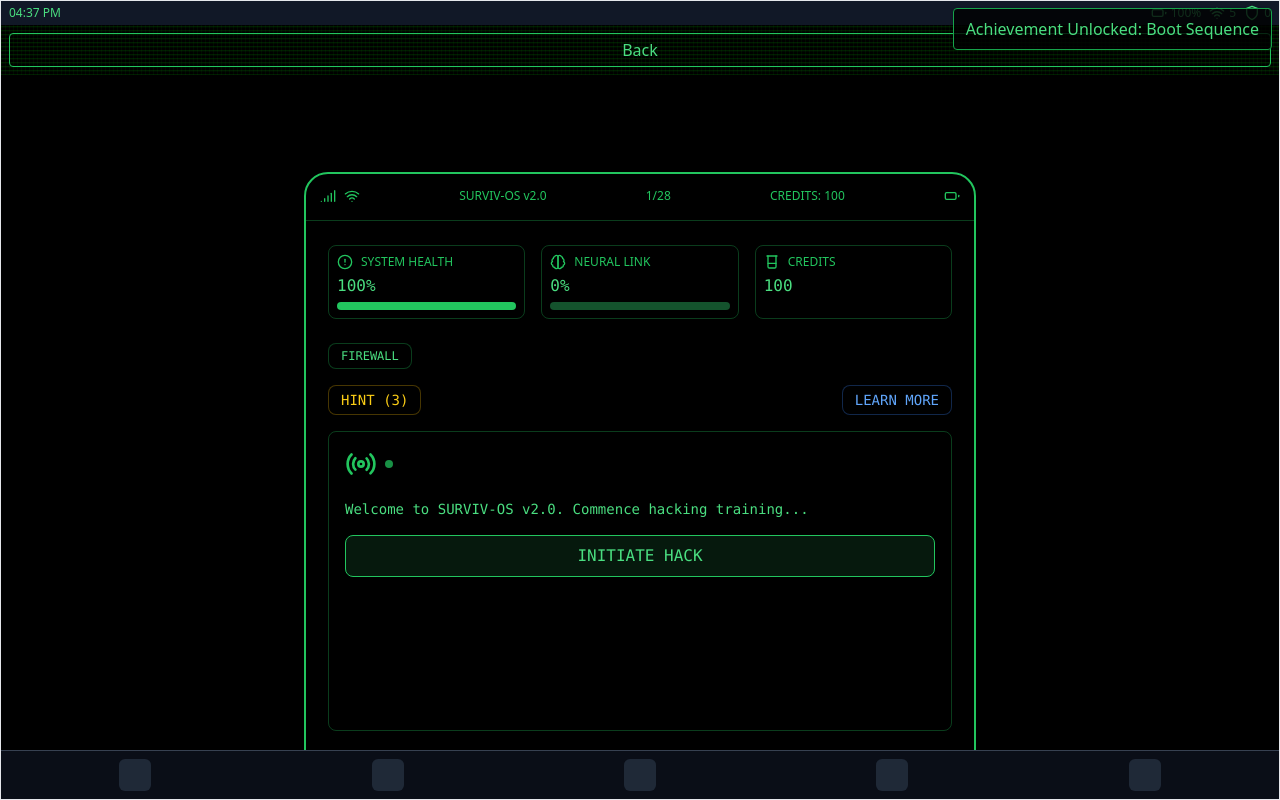
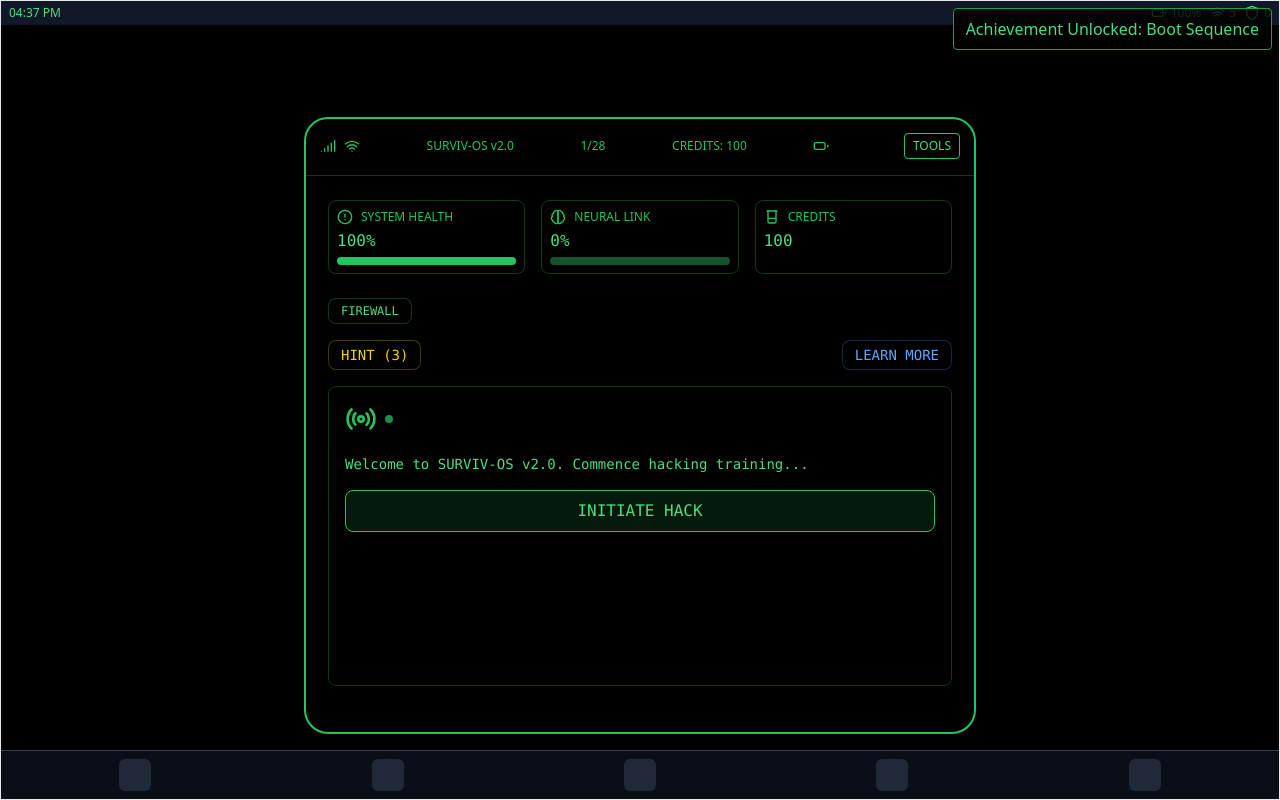
Before and after one commit to kingpinzs/post-apoc-learn, a React (Create React App) app: page / in a window 1280 px wide. Built offline with nearby package versions, Linux system fonts and the light colour scheme.

Commit message:
Make ApocalypseGame primary screen

```diff
--- a/src/App.jsx
+++ b/src/App.jsx
@@ -1,46 +1,11 @@
 import React, { useState } from 'react';
 import { loadSettings } from './lib/settings';
 import { detectQuality } from './hooks/usePerformance';
+import PhoneFrame from './components/PhoneFrame';
 import PerformanceOverlay from './components/PerformanceOverlay';
-import PhoneFrame from './components/PhoneFrame';
-import HomeScreen from './components/HomeScreen';
-import NetworkScanner from './components/NetworkScanner';
-import PortScanner from './components/PortScanner';
-import FirewallApp from './components/FirewallApp';
-import CommunicatorScreen from './components/CommunicatorScreen';
-import MapScreen from './components/MapScreen';
-import DroneScreen from './components/DroneScreen';
-import ScannerScreen from './components/ScannerScreen';
-import TerminalScreen from './components/TerminalScreen';
-import DecryptorScreen from './components/DecryptorScreen';
-import { ScriptBuilderScreen } from './components/scriptbuilder';
-import HandbookScreen from './components/HandbookScreen';
-import StatsScreen from './components/StatsScreen';
-import LogScreen from './components/LogScreen';
-import TrophyRoomScreen from './components/TrophyRoomScreen';
-import SecurityTrainingApp from './components/SecurityTrainingApp';
-import SettingsScreen from './components/SettingsScreen';
-import { TutorialProvider } from "./hooks/useTutorial";
+import ApocalypseGame from './components/Game';
+import { TutorialProvider } from './hooks/useTutorial';
 import usePhoneState from './hooks/usePhoneState';
-
-const appComponents = {
-  communicator: CommunicatorScreen,
-  map: MapScreen,
-  droneControl: DroneScreen,
-  scanner: ScannerScreen,
-  terminal: TerminalScreen,
-  decryptor: DecryptorScreen,
-  scriptBuilder: ScriptBuilderScreen,
-  handbook: HandbookScreen,
-  worldStats: StatsScreen,
-  signalLog: LogScreen,
-  trophyRoom: TrophyRoomScreen,
-  securityTraining: SecurityTrainingApp,
-  networkScanner: NetworkScanner,
-  portScanner: PortScanner,
-  firewall: FirewallApp,
-  settings: SettingsScreen,
-};
 
 const App = () => {
   const params = new URLSearchParams(window.location.search);
@@ -48,68 +13,15 @@ const App = () => {
 
   const [phoneState] = usePhoneState();
   const [settings] = useState(() => loadSettings(detectQuality));
-  // Launch straight into the training module on initial load so the
-  // game interface is visible without selecting an app first.
-  const [currentApp, setCurrentApp] = useState('securityTraining');
-  const [appProps, setAppProps] = useState({});
-  const [animating, setAnimating] = useState(false);
 
-  const handleLaunchApp = (appId, props = {}) => {
-    setAnimating(true);
-    setCurrentApp(appId);
-    setAppProps(props);
-    setTimeout(() => setAnimating(false), 300);
-  };
-
-  const handleBack = () => {
-    setAnimating(true);
-    setCurrentApp(null);
-    setAppProps({});
-    setTimeout(() => setAnimating(false), 300);
-  };
-
-  const Active = currentApp ? appComponents[currentApp] : null;
-
-  return (<TutorialProvider>
-
+  return (
+    <TutorialProvider>
       <PhoneFrame
         batteryLevel={phoneState.batteryLevel}
         networkStrength={phoneState.networkStrength}
         threatLevel={phoneState.activeThreats.length}
       >
-      <div className="relative h-full overflow-hidden">
-        <div
-          className={`absolute inset-0 transition-transform duration-300 ${
-            currentApp ? '-translate-x-full' : 'translate-x-0'
-          } ${animating ? '' : ''}`}
-        >
-          <HomeScreen onLaunchApp={handleLaunchApp} />
-        </div>
-        {Active && (
-          <div
-            className={`absolute inset-0 transition-transform duration-300 ${
-              currentApp ? 'translate-x-0' : 'translate-x-full'
-            } ${animating ? '' : ''}`}
-            data-testid="active-app"
-          >
-            <div className="flex flex-col h-full">
-              <button
-                type="button"
-                onClick={handleBack}
-                className="m-2 px-2 py-1 border border-green-500 text-green-400 rounded"
-                data-testid="back-button"
-              >
-                Back
-              </button>
-              <Active
-                practice={practiceMode}
-                onLaunchApp={handleLaunchApp}
-                {...appProps}
-              />
-            </div>
-          </div>
-        )}
-      </div>
+        <ApocalypseGame practice={practiceMode} />
         <PerformanceOverlay show={settings.performance.debugOverlay} />
       </PhoneFrame>
     </TutorialProvider>
--- a/src/components/Game.jsx
+++ b/src/components/Game.jsx
@@ -24,6 +24,11 @@ import {
   Terminal,
   Binary,
 } from "lucide-react";
+
+import NetworkScanner from "./NetworkScanner";
+import PortScanner from "./PortScanner";
+import FirewallApp from "./FirewallApp";
+import TerminalScreen from "./TerminalScreen";
 
 const toolData = {
   firewall: { cost: 50 },
@@ -121,6 +126,28 @@ const ApocalypseGame = ({ practice = false }) => {
     }
     return initialState;
   });
+
+  const [showTools, setShowTools] = useState(false);
+  const [activeUtility, setActiveUtility] = useState(null);
+  const [utilityProps, setUtilityProps] = useState({});
+
+  const utilityComponents = {
+    networkScanner: NetworkScanner,
+    portScanner: PortScanner,
+    firewall: FirewallApp,
+    terminal: TerminalScreen,
+  };
+
+  const launchUtility = (id, props = {}) => {
+    setActiveUtility(id);
+    setUtilityProps(props);
+    setShowTools(false);
+  };
+
+  const closeUtility = () => {
+    setActiveUtility(null);
+    setUtilityProps({});
+  };
 
   const handleKeyPress = useCallback(
     (e) => {
@@ -1247,6 +1274,14 @@ TIPS FOR THIS CHALLENGE:
             CREDITS: {gameState.credits}
           </div>
           <Battery className="w-4 h-4 text-green-500" />
+          <button
+            type="button"
+            onClick={() => setShowTools((s) => !s)}
+            className="ml-2 px-2 py-1 border border-green-500 text-green-400 rounded text-xs"
+            data-testid="toggle-tools"
+          >
+            {showTools ? 'CLOSE' : 'TOOLS'}
+          </button>
         </div>
 
         {gameState.activeAttack && (
@@ -1510,6 +1545,62 @@ TIPS FOR THIS CHALLENGE:
           )}
         </div>
       </div>
+
+      {showTools && !activeUtility && (
+        <div className="absolute inset-0 bg-black/90 p-4 space-y-2" data-testid="tool-menu">
+          <button
+            type="button"
+            onClick={() => setShowTools(false)}
+            className="mb-2 px-2 py-1 border border-green-500 text-green-400 rounded"
+          >
+            Close
+          </button>
+          <div className="flex flex-wrap gap-2">
+            <button
+              onClick={() => launchUtility('networkScanner')}
+              className="border border-green-500 text-green-400 rounded px-2 py-1 text-xs"
+            >
+              Network Scanner
+            </button>
+            <button
+              onClick={() => launchUtility('portScanner')}
+              className="border border-green-500 text-green-400 rounded px-2 py-1 text-xs"
+            >
+              Port Scanner
+            </button>
+            <button
+              onClick={() => launchUtility('firewall')}
+              className="border border-green-500 text-green-400 rounded px-2 py-1 text-xs"
+            >
+              Firewall
+            </button>
+            <button
+              onClick={() => launchUtility('terminal')}
+              className="border border-green-500 text-green-400 rounded px-2 py-1 text-xs"
+            >
+              Terminal
+            </button>
+          </div>
+        </div>
+      )}
+
+      {activeUtility && (
+        <div className="absolute inset-0 bg-black/90 overflow-auto" data-testid="utility-screen">
+          <button
+            type="button"
+            onClick={closeUtility}
+            className="m-2 px-2 py-1 border border-green-500 text-green-400 rounded"
+          >
+            Back
+          </button>
+          {(() => {
+            const Component = utilityComponents[activeUtility];
+            return Component ? (
+              <Component onLaunchApp={launchUtility} {...utilityProps} />
+            ) : null;
+          })()}
+        </div>
+      )}
     </div>
   );
 };
```
Also changed, not shown: 1 other file (tests, documents, lock files or other folders). Lines whose indentation alone changed are shown as unchanged.
